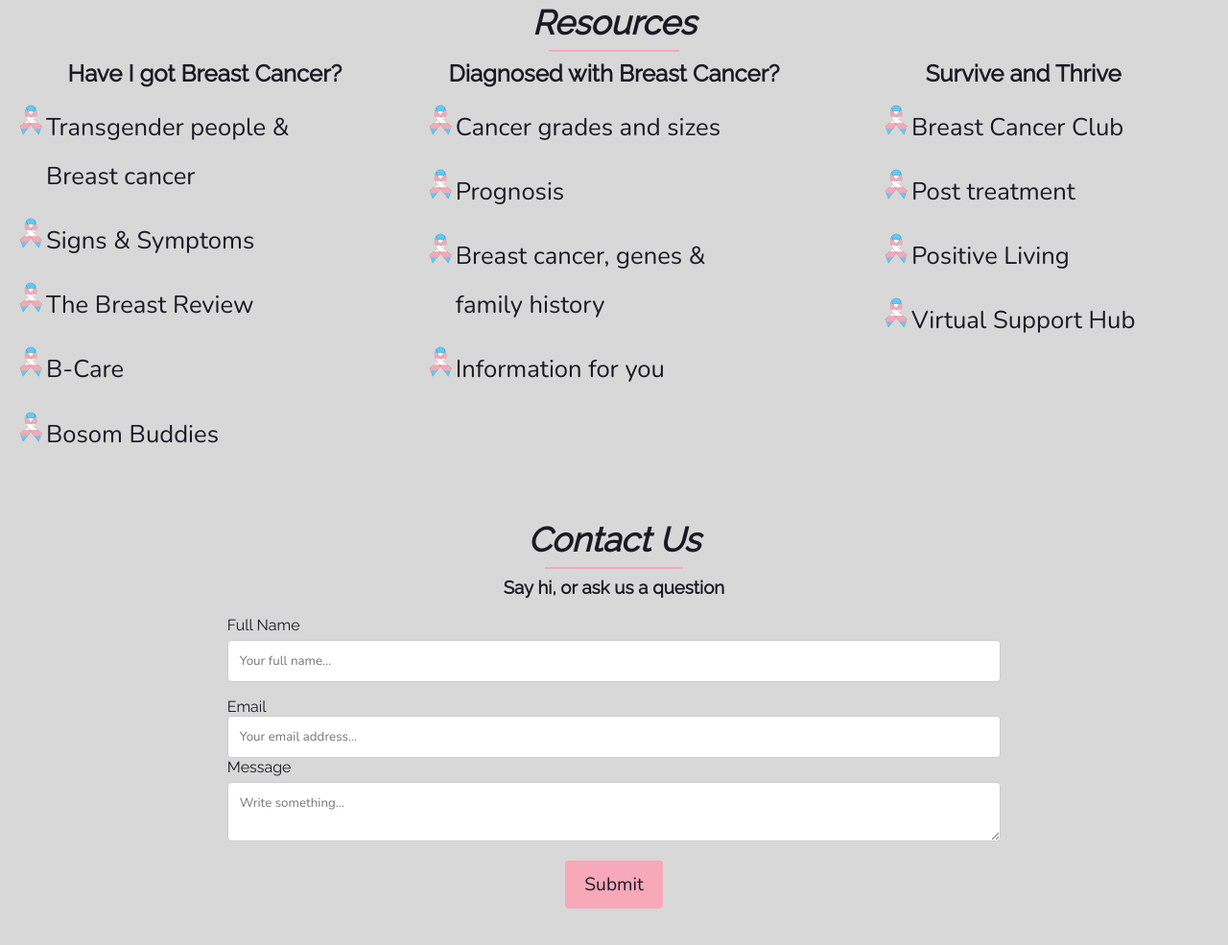
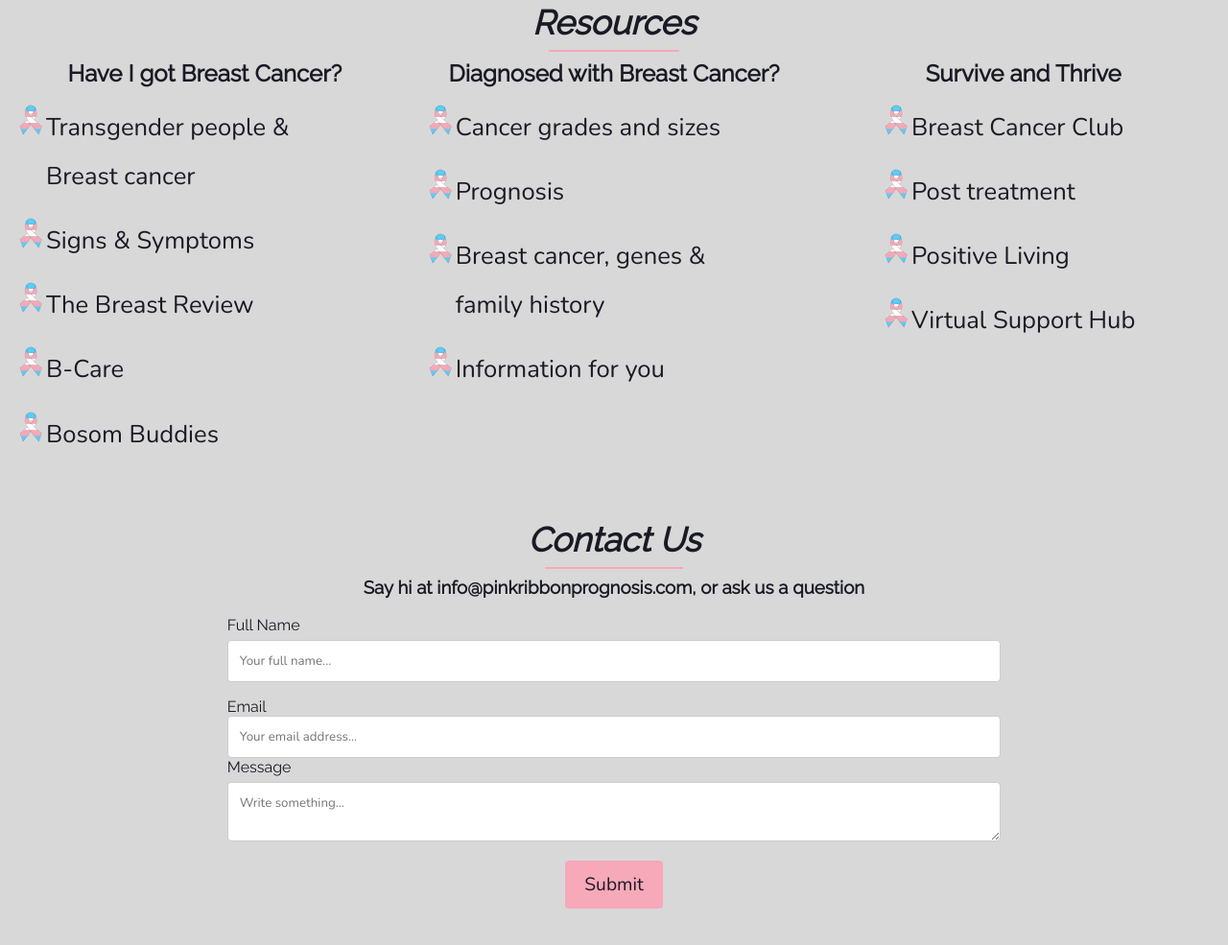
Before and after one commit to jakepaulerfan/jakepaulerfan.github.io, a plain HTML site: page index.html in a window 1280 px wide. Shown: the part 4979-5964 px from the top of the page at 96% size. Drawn offline with nearby package versions, Linux system fonts and the light colour scheme.

Commit message:
Update index.html

```diff
--- a/index.html
+++ b/index.html
@@ -250,7 +250,7 @@
                 <h2 class="section-title contact-title">Contact Us</h2>
 
                 <div class="container contact-us">
-                    <h3 class="text-center">Say hi, or ask us a question</h3>
+                    <h3 class="text-center">Say hi at info@pinkribbonprognosis.com, or ask us a question</h3>
                     <br>
                     <form id="contact-form" onsubmit="return sendMail(this);">
 
```
